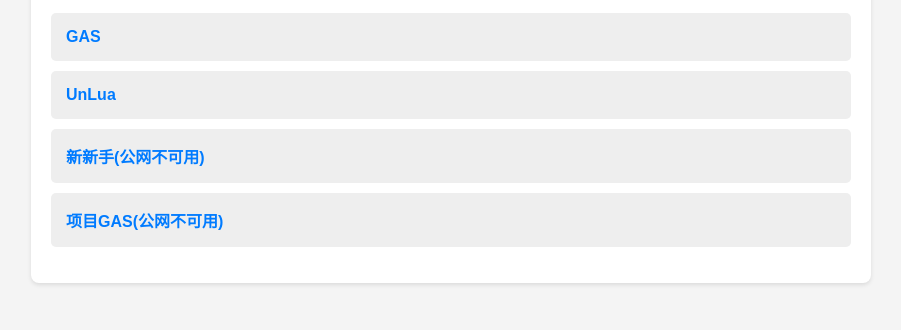
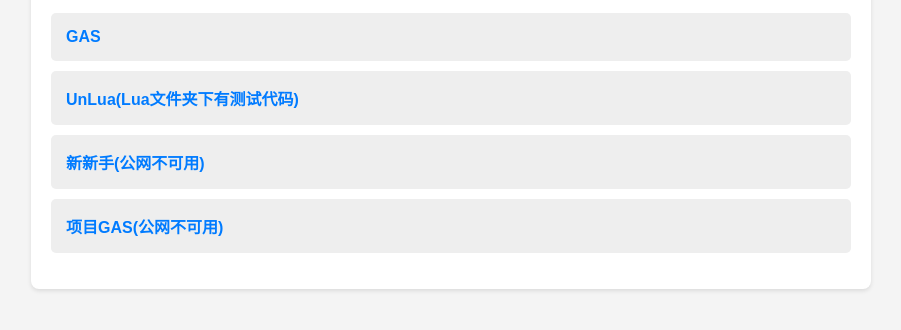
Before and after one commit to ZJUZWT/mermaid-notes.github.io, a plain HTML site: page index.html in a window 1280 px wide. Shown: the part 176-506 px from the top of the page, without its empty margins (189-1090 px from the left). Drawn offline with Linux system fonts and the light colour scheme.

Commit message:
update lua

```diff
--- a/index.html
+++ b/index.html
@@ -54,7 +54,7 @@
 
         <ul>
             <li><a href="template.html?config=GAS">GAS</a></li>
-            <li><a href="template.html?config=UnLua">UnLua</a></li>
+            <li><a href="template.html?config=UnLua">UnLua(Lua文件夹下有测试代码)</a></li>
             <li><a href="template.html?config=UAGame/新新手">新新手(公网不可用)</a></li>
             <li><a href="template.html?config=UAGame/项目GAS">项目GAS(公网不可用)</a></li>
             <!-- 在这里继续添加更多的文件链接 -->
```
Also changed, not shown: 2 other files.
